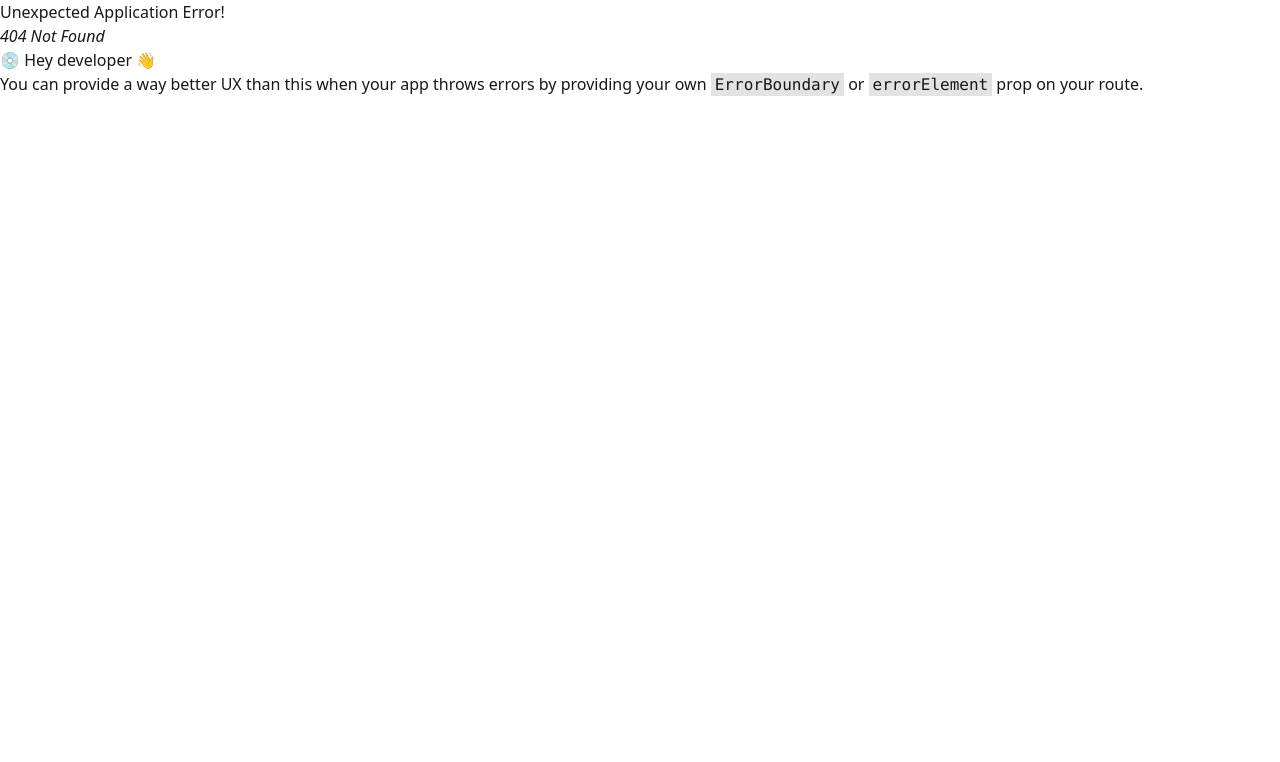
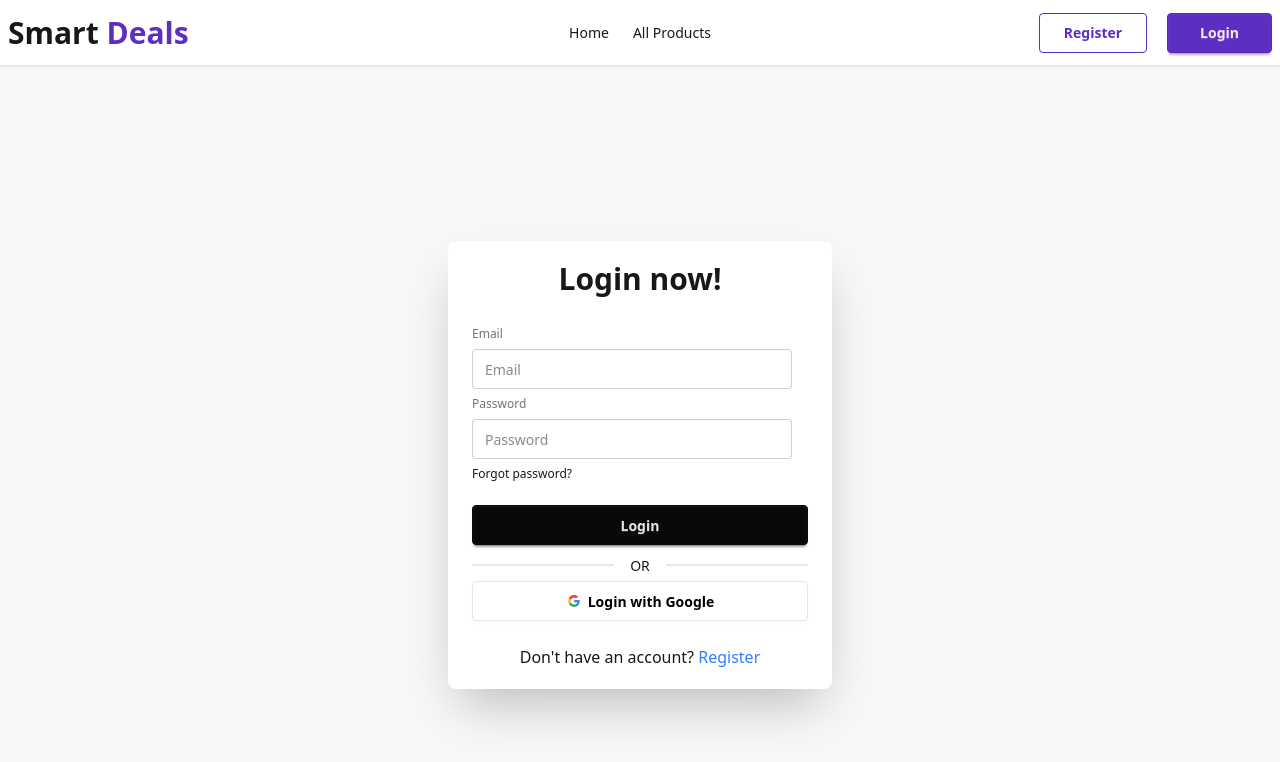
Before and after one commit to shamim1202/smart-deals-client, a React (Vite) app: page /login in a window 1280 px wide. Before the commit this address had no page. Shown: the top 762 px of the page. Built offline with nearby package versions, Linux system fonts and the light colour scheme; no server answers.

Commit message:
login and register file design and implement google login and logout functionality

```diff
--- a/package.json
+++ b/package.json
@@ -11,6 +11,7 @@
   },
   "dependencies": {
     "@tailwindcss/vite": "^4.1.16",
+    "firebase": "^12.5.0",
     "react": "^19.1.1",
     "react-dom": "^19.1.1",
     "react-router": "^7.9.5",
--- /dev/null
+++ b/src/components/Login/Login.jsx
@@ -0,0 +1,76 @@
+import { Link } from "react-router";
+
+const Login = () => {
+  const handleGoogleLogin = () => {
+    console.log("clicked");
+  };
+  return (
+    <div className="hero bg-base-200 min-h-screen">
+      <div className="card bg-base-100 w-full max-w-sm shrink-0 shadow-2xl md:py-5">
+        <h1 className="text-xl md:text-3xl font-bold text-center">
+          Login now!
+        </h1>
+        <div className="card-body">
+          <fieldset className="fieldset">
+            <label className="label">Email</label>
+            <input type="email" className="input" placeholder="Email" />
+            <label className="label">Password</label>
+            <input type="password" className="input" placeholder="Password" />
+            <div>
+              <a className="link link-hover">Forgot password?</a>
+            </div>
+            <button className="btn btn-neutral mt-4">Login</button>
+          </fieldset>
+
+          <div className="divider py-0 my-0">OR</div>
+
+          {/* Google button */}
+          <button
+            onClick={handleGoogleLogin}
+            className="btn bg-white text-black border-[#e5e5e5] hover:border-[#c1c1c1]"
+          >
+            <svg
+              aria-label="Google logo"
+              width="16"
+              height="16"
+              xmlns="http://www.w3.org/2000/svg"
+              viewBox="0 0 512 512"
+            >
+              <g>
+                <path d="m0 0H512V512H0" fill="#fff"></path>
+                <path
+                  fill="#34a853"
+                  d="M153 292c30 82 118 95 171 60h62v48A192 192 0 0190 341"
+                ></path>
+                <path
+                  fill="#4285f4"
+                  d="m386 400a140 175 0 0053-179H260v74h102q-7 37-38 57"
+                ></path>
+                <path
+                  fill="#fbbc02"
+                  d="m90 341a208 200 0 010-171l63 49q-12 37 0 73"
+                ></path>
+                <path
+                  fill="#ea4335"
+                  d="m153 219c22-69 116-109 179-50l55-54c-78-75-230-72-297 55"
+                ></path>
+              </g>
+            </svg>
+            Login with Google
+          </button>
+        </div>
+        <p className="text-center">
+          Don't have an account?{" "}
+          <Link
+            to="/register"
+            className="text-sm md:text-base text-blue-500 hover:text-red-400 hover:underline"
+          >
+            Register
+          </Link>
+        </p>
+      </div>
+    </div>
+  );
+};
+
+export default Login;
--- /dev/null
+++ b/src/components/MyBids/MyBids.jsx
@@ -0,0 +1,6 @@
+
+const MyBids = () => {
+  return <div>All My Bids Products</div>;
+};
+
+export default MyBids;
--- /dev/null
+++ b/src/components/MyProducts/MyProducts.jsx
@@ -0,0 +1,6 @@
+
+const MyProducts = () => {
+  return <div>All my products</div>;
+};
+
+export default MyProducts;
--- a/src/components/Navbar/Navbar.jsx
+++ b/src/components/Navbar/Navbar.jsx
@@ -1,6 +1,9 @@
+import { useContext } from "react";
 import { Link } from "react-router";
+import { AuthContext } from "../../context/AuthContext";
 
 const Navbar = () => {
+  const { user, logOut } = useContext(AuthContext);
   const links = (
     <>
       <li>
@@ -9,8 +12,29 @@
       <li>
         <Link to="/allproducts">All Products</Link>
       </li>
+      {user && (
+        <>
+          <li>
+            <Link to="/myproducts">My Products</Link>
+          </li>
+          <li>
+            <Link to="/mybids">My Bids</Link>
+          </li>
+        </>
+      )}
     </>
   );
+
+  const handleLogOut = () => {
+    logOut()
+      .then((res) => {
+        console.log(res);
+      })
+      .catch((err) => {
+        console.log(err);
+      });
+  };
+
   return (
     <div>
       <div className="navbar bg-base-100 shadow-sm">
@@ -41,7 +65,8 @@
             </ul>
           </div>
           <Link to="/" className="font-bold md:font-extrabold md:text-3xl">
-            Smart <span className="text-secondary md:font-extrabold">Deals</span>
+            Smart{" "}
+            <span className="text-secondary md:font-extrabold">Deals</span>
           </Link>
         </div>
 
@@ -50,7 +75,22 @@
         </div>
 
         <div className="navbar-end">
-          <a className="btn">Button</a>
+          {user ? (
+            <button
+              onClick={handleLogOut}
+              className="btn btn-secondary btn-sm md:btn-md"
+            >
+              Logout
+            </button>
+          ) : (
+            <>
+              <Link to="/register" className="btn btn-outline btn-secondary btn-sm md:btn-md md:mr-5 md:px-6">
+                Register
+              </Link>
+
+              <Link to="/login" className="btn btn-secondary btn-sm md:btn-md  md:px-8">Login</Link>
+            </>
+          )}
         </div>
       </div>
     </div>
--- /dev/null
+++ b/src/components/Register/Register.jsx
@@ -0,0 +1,85 @@
+import { useContext } from "react";
+import { Link } from "react-router";
+import { AuthContext } from "../../context/AuthContext";
+
+const Register = () => {
+  const { googleLogin } = useContext(AuthContext);
+
+  const handleGoogleLogin = () => {
+    googleLogin()
+      .then((res) => {
+        console.log(res);
+      })
+      .catch((err) => {
+        console.log(err);
+      });
+  };
+
+  return (
+    <div className="hero bg-base-200 min-h-screen">
+      <div className="card bg-base-100 w-full max-w-sm shrink-0 shadow-2xl md:py-5">
+        <h1 className="text-xl md:text-3xl font-bold text-center">
+          Register now!
+        </h1>
+        <div className="card-body">
+          <fieldset className="fieldset">
+            <label className="label">Email</label>
+            <input type="email" className="input" placeholder="Email" />
+            <label className="label">Password</label>
+            <input type="password" className="input" placeholder="Password" />
+            <button className="btn btn-neutral mt-4">Register Now</button>
+          </fieldset>
+
+          <div className="divider py-0 my-0">OR</div>
+
+          {/* Google button */}
+          <button
+            onClick={handleGoogleLogin}
+            className="btn bg-white text-black border-[#e5e5e5] hover:border-[#c1c1c1]"
+          >
+            <svg
+              aria-label="Google logo"
+              width="16"
+              height="16"
+              xmlns="http://www.w3.org/2000/svg"
+              viewBox="0 0 512 512"
+            >
+              <g>
+                <path d="m0 0H512V512H0" fill="#fff"></path>
+                <path
+                  fill="#34a853"
+                  d="M153 292c30 82 118 95 171 60h62v48A192 192 0 0190 341"
+                ></path>
+                <path
+                  fill="#4285f4"
+                  d="m386 400a140 175 0 0053-179H260v74h102q-7 37-38 57"
+                ></path>
+                <path
+                  fill="#fbbc02"
+                  d="m90 341a208 200 0 010-171l63 49q-12 37 0 73"
+                ></path>
+                <path
+                  fill="#ea4335"
+                  d="m153 219c22-69 116-109 179-50l55-54c-78-75-230-72-297 55"
+                ></path>
+              </g>
+            </svg>
+            Login with Google
+          </button>
+        </div>
+
+        <p className="text-center">
+          Already have an account?{" "}
+          <Link
+            to="/login"
+            className="text-sm md:text-base text-blue-500 hover:text-red-400 hover:underline"
+          >
+            Login
+          </Link>
+        </p>
+      </div>
+    </div>
+  );
+};
+
+export default Register;
--- /dev/null
+++ b/src/context/AuthContext.jsx
@@ -0,0 +1,3 @@
+import { createContext } from "react";
+
+export const AuthContext = createContext(null);
--- /dev/null
+++ b/src/context/AuthProvider.jsx
@@ -0,0 +1,61 @@
+import {
+  createUserWithEmailAndPassword,
+  GoogleAuthProvider,
+  onAuthStateChanged,
+  signInWithEmailAndPassword,
+  signInWithPopup,
+  signOut,
+} from "firebase/auth";
+import { useEffect, useState } from "react";
+import { auth } from "../firebase/Firebase.config";
+import { AuthContext } from "./AuthContext";
+
+const googleProvider = new GoogleAuthProvider();
+
+const AuthProvider = ({ children }) => {
+  const [user, setUser] = useState(null);
+  const [loading, setLoading] = useState(true);
+
+  const createUser = (email, password) => {
+    setLoading(true);
+    return createUserWithEmailAndPassword(auth, email, password);
+  };
+
+  const singInUser = (email, password) => {
+    setLoading(true);
+    return signInWithEmailAndPassword(auth, email, password);
+  };
+
+  const googleLogin = () => {
+    setLoading(true);
+    return signInWithPopup(auth, googleProvider);
+  };
+
+  const logOut = () => {
+    setLoading(true);
+    return signOut(auth);
+  };
+
+  useEffect(() => {
+    const unSubscribe = onAuthStateChanged(auth, (currentUser) => {
+      setUser(currentUser);
+      setLoading(false);
+    });
+    return () => {
+      unSubscribe();
+    };
+  }, []);
+
+  const authInfo = {
+    createUser,
+    singInUser,
+    googleLogin,
+    logOut,
+    user,
+    loading,
+  };
+
+  return <AuthContext value={authInfo}>{children}</AuthContext>;
+};
+
+export default AuthProvider;
--- /dev/null
+++ b/src/firebase/Firebase.config.js
@@ -0,0 +1,21 @@
+// Import the functions you need from the SDKs you need
+import { initializeApp } from "firebase/app";
+import { getAuth } from "firebase/auth";
+// TODO: Add SDKs for Firebase products that you want to use
+// https://firebase.google.com/docs/web/setup#available-libraries
+
+// Your web app's Firebase configuration
+const firebaseConfig = {
+  apiKey: "AIzaSyBzNlCqQb84gAKp7LoOeQhrC-FKz7qtL0c",
+  authDomain: "smart-deals-f0ff2.firebaseapp.com",
+  projectId: "smart-deals-f0ff2",
+  storageBucket: "smart-deals-f0ff2.firebasestorage.app",
+  messagingSenderId: "558407011975",
+  appId: "1:558407011975:web:6188075a9d280b4ff93222",
+};
+
+// Initialize Firebase
+const app = initializeApp(firebaseConfig);
+
+// Initialize Firebase Authentication and get a reference to the service
+export const auth = getAuth(app);
--- a/src/main.jsx
+++ b/src/main.jsx
@@ -3,6 +3,11 @@
 import { createBrowserRouter, RouterProvider } from "react-router";
 import AllProducts from "./components/AllProducts/AllProducts.jsx";
 import Home from "./components/Home/Home.jsx";
+import Login from "./components/Login/Login.jsx";
+import MyBids from "./components/MyBids/MyBids.jsx";
+import MyProducts from "./components/MyProducts/MyProducts.jsx";
+import Register from "./components/Register/Register.jsx";
+import AuthProvider from "./context/AuthProvider.jsx";
 import "./index.css";
 import RootLayout from "./layout/RootLayout.jsx";
 
@@ -19,12 +24,30 @@
         path: "allproducts",
         Component: AllProducts,
       },
+      {
+        path: "register",
+        Component: Register,
+      },
+      {
+        path: "login",
+        Component: Login,
+      },
+      {
+        path: "myproducts",
+        Component: MyProducts,
+      },
+      {
+        path: "mybids",
+        Component: MyBids,
+      },
     ],
   },
 ]);
 
 createRoot(document.getElementById("root")).render(
   <StrictMode>
-    <RouterProvider router={router}></RouterProvider>
+    <AuthProvider>
+      <RouterProvider router={router}></RouterProvider>
+    </AuthProvider>
   </StrictMode>
 );
```
Also changed, not shown: 1 other file (tests, documents, lock files or other folders).
